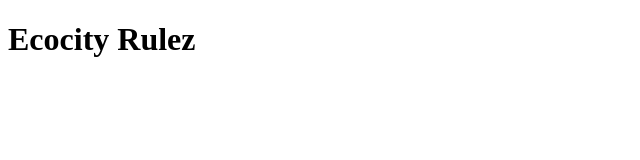
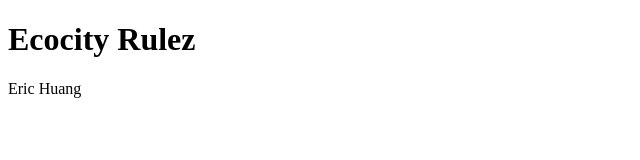
Before and after one commit to Ericwhh/Produswap, a plain HTML site: page index.html in a window 1280 px wide. Shown: the full height of the page, 0-640 px from the left. Drawn offline with Linux system fonts and the light colour scheme.

Commit message:
updated index.html

```diff
--- a/index.html
+++ b/index.html
@@ -6,5 +6,6 @@
     </head>
     <body>
         <h1>Ecocity Rulez</h1>
+	<p>Eric Huang</p>
     </body>
 </html>
```
